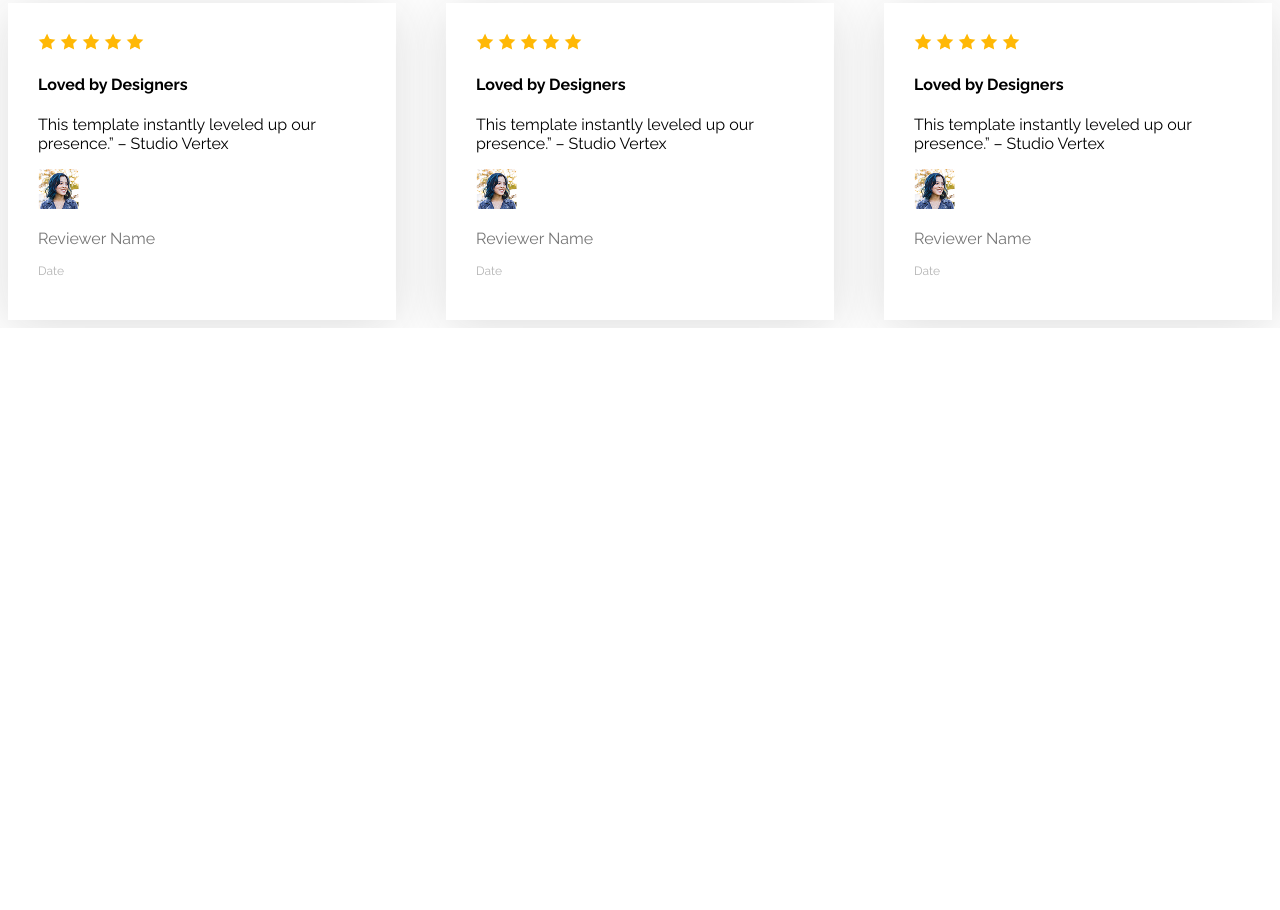
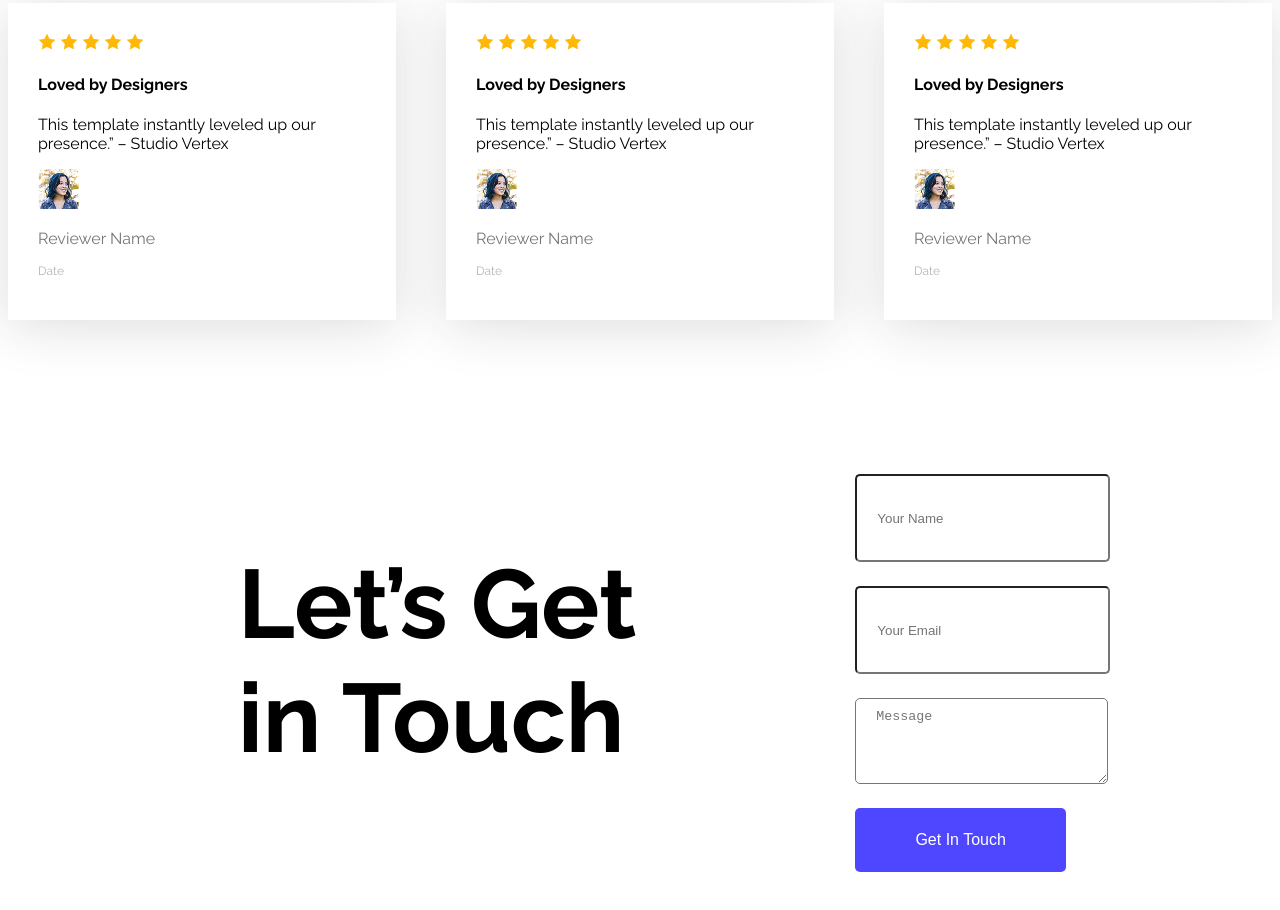
Before and after one commit to jannatul016/assignment-one, a plain HTML site: page index.html in a window 1280 px wide. Shown: the part 2164-3074 px from the top of the page. Before the commit the page ends 2492 px from the top, so only its background shows below. Drawn offline with Linux system fonts and the light colour scheme.

Commit message:
added thr form

```diff
--- a/index.html
+++ b/index.html
@@ -96,6 +96,19 @@
             </div>
 
         </section>
+        <section class="contact">
+           <div>
+            <h3 class="contact-content">Let’s Get in Touch</h3>
+           </div>
+           <div>
+            <form action="">
+                <input type="text" name="" id="" placeholder="Your Name">
+                <input type="email" name="" id="" placeholder="Your Email">
+                <textarea name="" id="" cols="30" rows="10" placeholder="Message"></textarea>
+                <button class="btn-two">Get In Touch</button>
+            </form>
+           </div>
+        </section>
     </main>
     <footer>
 
--- a/styles/work.css
+++ b/styles/work.css
@@ -118,3 +118,31 @@ nav ul li{
     padding: 30px;
     box-shadow: 0px 6px 50px 0px rgba(30, 30, 30, 0.154);
 }
+.contact{
+    padding: 130px 230px;
+    display: flex;
+    gap: 100px;
+    justify-content: center;
+}
+input[type="text"],[type="email"],textarea,.btn-two{
+height: 64px;
+border-radius: 5px;
+background-color: white;
+display: block;
+width: 100%;
+padding: 10px 20px;
+margin: 24px;
+}
+.btn-two{
+    background-color:rgba(78, 71, 255, 1) ;
+    font-size: 16px;
+    color: white;
+    padding: 18px 35px;
+    border-radius: 5px;
+    border: none;
+}
+.contact-content{
+    font-size: 97px;
+    font-weight: bold;
+    color: rgba(0, 0, 0, 1);
+}
```
